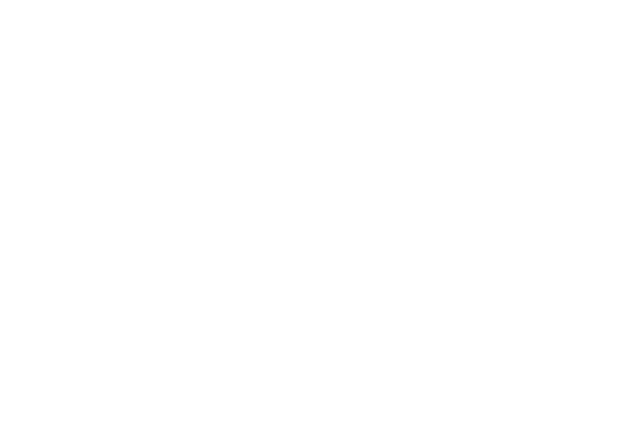
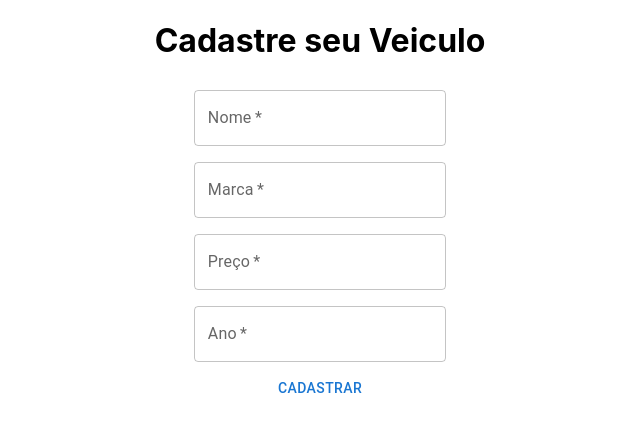
Before and after one commit to FelSena/BHUT, a React (Create React App) app in the folder teste_bhut/: page /register in a window 1280 px wide. Before the commit this address had no page. Shown: the top 432 px of the page, without its empty margins (320-960 px from the left). Built offline with nearby package versions, Linux system fonts and the light colour scheme.

Commit message:
feat: routers

```diff
--- a/teste_bhut/src/App.tsx
+++ b/teste_bhut/src/App.tsx
@@ -1,9 +1,22 @@
+import { ToastContainer } from "react-toastify";
 import "./App.css";
 import MainRoutes from "./components/Routes";
+import "react-toastify/dist/ReactToastify.css";
 
 function App() {
   return (
     <div>
+      <ToastContainer
+        position="top-center"
+        autoClose={5000}
+        hideProgressBar={false}
+        newestOnTop={false}
+        closeOnClick
+        rtl={false}
+        pauseOnFocusLoss
+        draggable
+        pauseOnHover
+      />
       <MainRoutes />
     </div>
   );
--- a/teste_bhut/src/components/Api/index.tsx
+++ b/teste_bhut/src/components/Api/index.tsx
@@ -1,7 +1,9 @@
+import axios from "axios";
+
 const API = async (endPoint: string) => {
   const output = await fetch(
     `https://api.allorigins.win/get?url=${encodeURIComponent(
-      `http://api-test.bhut.com.br:3000/api/${endPoint}`
+      "http://api-test.bhut.com.br:3000/api/cars"
     )}`
   )
     .then((response) => {
@@ -11,4 +13,5 @@ const API = async (endPoint: string) => {
     .then((data) => JSON.parse(data.contents));
   return output;
 };
+
 export default API;
--- a/teste_bhut/src/components/Pages/Home.tsx
+++ b/teste_bhut/src/components/Pages/Home/index.tsx
@@ -1,4 +1,4 @@
-import API from "../Api";
+import API from "../../Api";
 import React, { useEffect, useState } from "react";
 
 const Home = () => {
@@ -13,7 +13,7 @@ const Home = () => {
   const [isMounted, setIsMounted] = useState(false);
   useEffect(() => {
     const data = async () => {
-      const output = await API("cars");
+      const output = await API("");
       setCars(output);
       setIsMounted(true);
     };
@@ -21,8 +21,8 @@ const Home = () => {
   }, []);
 
   return (
-    <div className="App">
-      <header className="App-header">
+    <div>
+      <h1>Showroom!</h1>
       {isMounted &&
         cars.map((car) => (
           <ul key={car._id}>
@@ -32,7 +32,6 @@ const Home = () => {
             <li>{car.age}</li>
           </ul>
         ))}
-      </header>
     </div>
   );
 };
--- /dev/null
+++ b/teste_bhut/src/components/Pages/Register/index.tsx
@@ -0,0 +1,103 @@
+import { useForm } from "react-hook-form";
+import * as yup from "yup";
+import { yupResolver } from "@hookform/resolvers/yup";
+import { Box, Button, TextField } from "@mui/material";
+
+import { toast } from "react-toastify";
+import { useNavigate } from "react-router-dom";
+
+const Register = () => {
+  const navigation = useNavigate();
+  interface FormInterface {
+    title: string;
+    brand: string;
+    price: string;
+    age: number;
+  }
+  const formSchema = yup.object().shape({
+    title: yup.string().required("Dado obrigatório"),
+    brand: yup.string().required("Dado obrigatório"),
+    price: yup.string().required("Dado obrigatório"),
+    age: yup.number().required("Dado obrigatório"),
+  });
+
+  const {
+    register,
+    handleSubmit,
+    formState: { errors },
+  } = useForm<FormInterface>({
+    resolver: yupResolver(formSchema),
+  });
+
+  const onSubmitFunction = async (response: any) => {
+    console.log(response);
+    await fetch("http://api-test.bhut.com.br:3000/api/cars", {
+      headers: {
+        "Content-Type": "application/json",
+      },
+      method: "POST",
+      mode: "cors",
+      body: JSON.stringify(response),
+    }).then((res) => {
+      res.status === 200 &&
+        toast.success("Veículo cadastrado com sucesso!", {
+          position: "top-center",
+          autoClose: 5000,
+          hideProgressBar: false,
+          closeOnClick: true,
+          pauseOnHover: true,
+          draggable: true,
+          progress: undefined,
+        });
+      setTimeout(() => {
+        navigation("/", { replace: true });
+      }, 2000);
+    });
+  };
+  return (
+    <Box>
+      <Box
+        component="form"
+        sx={{
+          "& .MuiTextField-root": { m: 1, width: "25ch" },
+          display: "flex",
+          alignItems: "center",
+        }}
+        flexDirection="column"
+        noValidate
+        autoComplete="off"
+        onSubmit={handleSubmit(onSubmitFunction)}
+      >
+        <h1>Cadastre seu Veiculo</h1>
+        <TextField
+          label="Nome"
+          helperText={errors.title?.message}
+          required
+          {...register("title")}
+        />
+        <TextField
+          label="Marca"
+          helperText={errors.brand?.message}
+          required
+          {...register("brand")}
+        />
+        <TextField
+          label="Preço"
+          helperText={errors.price?.message}
+          required
+          {...register("price")}
+        />
+        <TextField
+          label="Ano"
+          inputProps={{ maxLength: 4 }}
+          required
+          {...register("age")}
+          helperText={errors.age?.message}
+        />
+
+        <Button type="submit">Cadastrar</Button>
+      </Box>
+    </Box>
+  );
+};
+export default Register;
--- a/teste_bhut/src/components/Routes/index.tsx
+++ b/teste_bhut/src/components/Routes/index.tsx
@@ -1,10 +1,12 @@
 import { Route, Routes } from "react-router-dom";
 import Home from "../Pages/Home";
+import Register from "../Pages/Register";
 
 const MainRoutes = () => {
   return (
     <Routes>
       <Route index element={<Home />} />
+      <Route path="/register" element={<Register />} />
     </Routes>
   );
 };
```
Also changed, not shown: teste_bhut/package.json (+9 -1 lines), teste_bhut/src/components/navbar/index.tsx (added, +11 -0 lines), 1 other file (tests, documents, lock files or other folders). Lines whose indentation alone changed are shown as unchanged.
